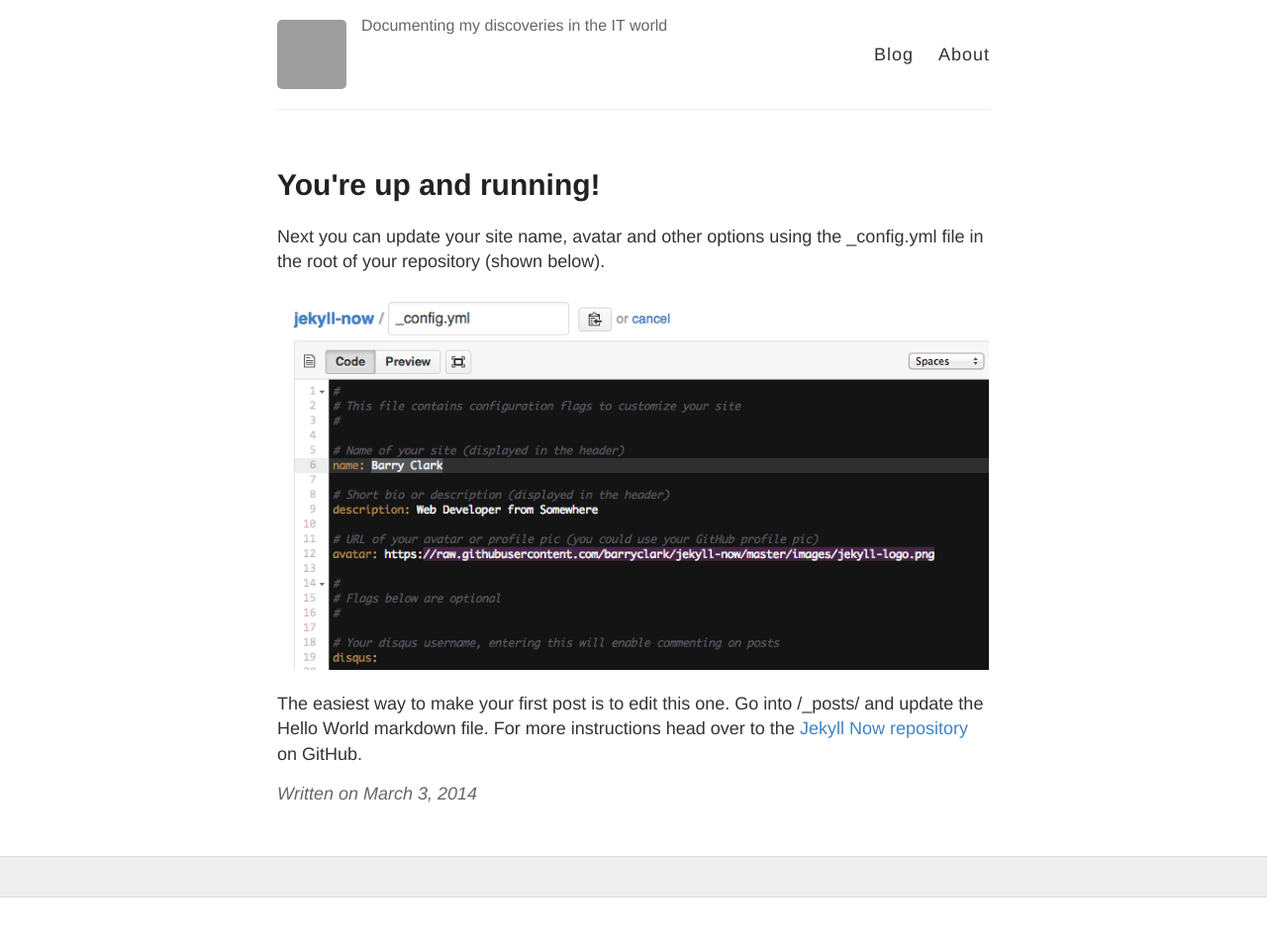
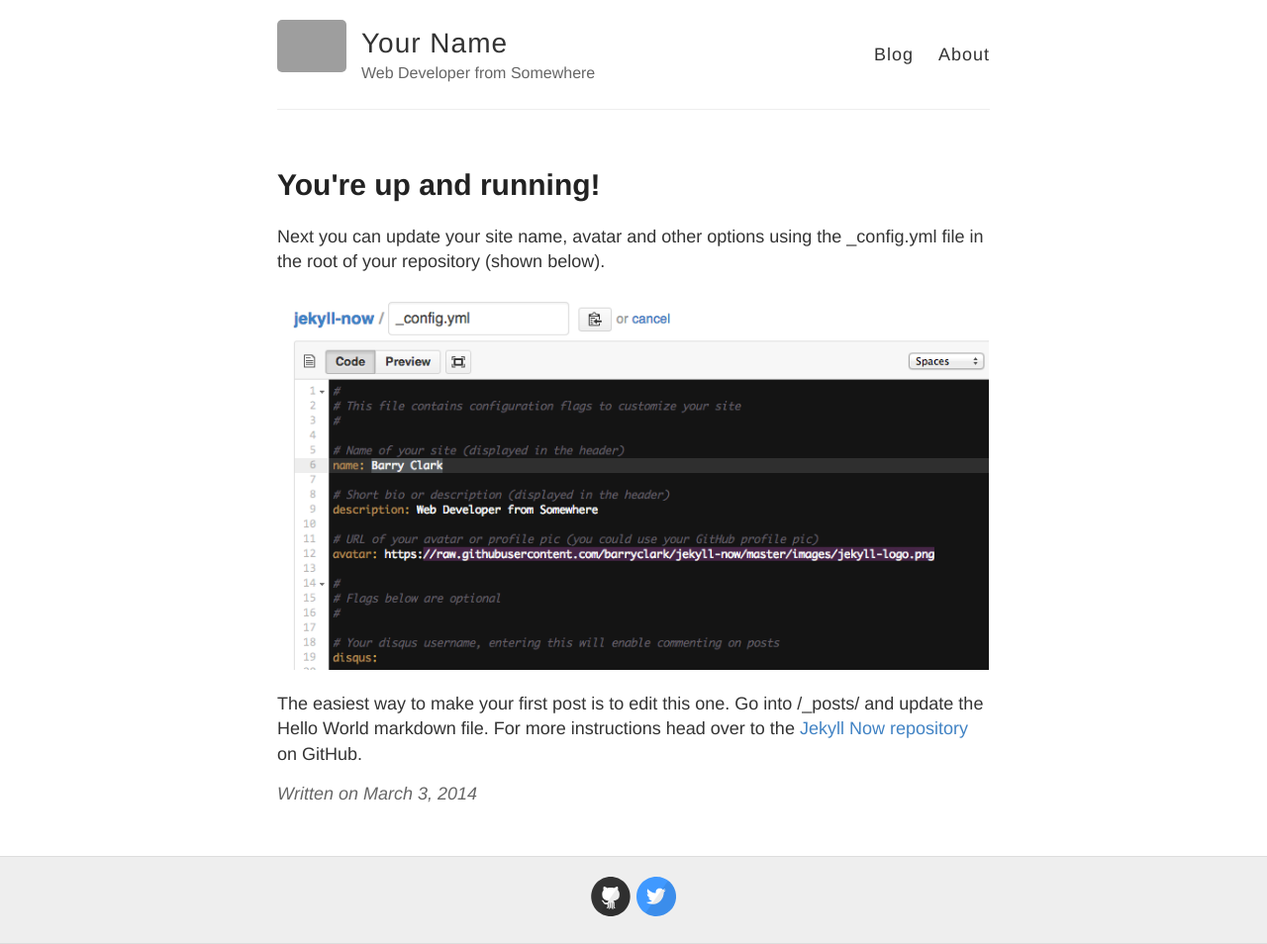
Before and after one commit to iamunixtz/blog, a Jekyll site: the page built from _posts/2014-3-3-Hello-World.md, in a window 1280 px wide. Shown: the whole page at 99% size. Built offline with Jekyll 4.4.1, drawn with Linux system fonts in a browser that asks for light colours; before the commit the page ends 907 px from its top, so only the background shows below that; part of the change alters nothing that is shown; grey boxes are pictures that could not be loaded.

Commit message:
Update _config.yml

```diff
--- a/_config.yml
+++ b/_config.yml
@@ -1,163 +1,86 @@
-# The Site Configuration
+#
+# This file contains configuration flags to customize your site
+#
 
-# Import the theme
-theme: jekyll-theme-chirpy
+# Name of your site (displayed in the header)
+name: Your Name
 
-# Change the following value to '/PROJECT_NAME' ONLY IF your site type is GitHub Pages Project sites
-# and doesn't have a custom domain.
-baseurl: ""
-
-# The language of the webpage › http://www.lingoes.net/en/translator/langcode.htm
-# If it has the same name as one of the files in folder `_data/locales`, the layout language will also be changed,
-# otherwise, the layout language will use the default value of 'en'.
-lang: en
-
-# Change to your timezone › http://www.timezoneconverter.com/cgi-bin/findzone/findzone
-timezone: America/New_York
-
-# jekyll-seo-tag settings › https://github.com/jekyll/jekyll-seo-tag/blob/master/docs/usage.md
-# ↓ --------------------------
-
-title: Christopher Hart # the main title
-
-tagline: Documenting my discoveries in the IT world # it will display as the sub-title
-
-description: Documenting my discoveries in the IT world
+# Short bio or description (displayed in the header)
+description: Web Developer from Somewhere
 
 # URL of your avatar or profile pic (you could use your GitHub profile pic)
-avatar: https://avatars3.githubusercontent.com/u/13562529
+avatar: https://raw.githubusercontent.com/barryclark/jekyll-now/master/images/jekyll-logo.png
+
+#
+# Flags below are optional
+#
+
+# Includes an icon in the footer for each username you enter
+footer-links:
+  dribbble:
+  email:
+  facebook:
+  flickr:
+  github: barryclark/jekyll-now
+  instagram:
+  linkedin:
+  pinterest:
+  rss: # just type anything here for a working RSS icon
+  twitter: jekyllrb
+  stackoverflow: # your stackoverflow profile, e.g. "users/50476/bart-kiers"
+  youtube: # channel/<your_long_string> or user/<user-name>
+  googleplus: # anything in your profile username that comes after plus.google.com/
+
+
+# Enter your Disqus shortname (not your username) to enable commenting on posts
+# You can find your shortname on the Settings page of your Disqus account
+disqus:
+
+# Enter your Google Analytics web tracking code (e.g. UA-2110908-2) to activate tracking
+google_analytics:
 
 # Your website URL (e.g. http://barryclark.github.io or http://www.barryclark.co)
 # Used for Sitemap.xml and your RSS feed
-url: https://www.chrisjhart.com
+url:
 
-github:
-  username: ChristopherJHart # change to your github username
+# If you're hosting your site at a Project repository on GitHub pages
+# (http://yourusername.github.io/repository-name)
+# and NOT your User repository (http://yourusername.github.io)
+# then add in the baseurl here, like this: "/repository-name"
+baseurl: ""
 
-twitter:
-  username: _ChrisJHart # change to your twitter username
+#
+# !! You don't need to change any of the configuration flags below !!
+#
 
-social:
-  # Change to your full name.
-  # It will be displayed as the default author of the posts and the copyright owner in the Footer
-  name: Christopher Hart
-  email: christopher@chrisjhart.com # change to your email address
-  links:
-    # The first element serves as the copyright owner's link
-    - https://twitter.com/_ChrisJHart # change to your twitter homepage
-    - https://github.com/ChristopherJHart # change to your github homepage
-    # Uncomment below to add more social links
-    # - https://www.facebook.com/username
-    # - https://www.linkedin.com/in/username
+permalink: /:title/
 
-google_site_verification: google_meta_tag_verification # change to your verification string
+# The release of Jekyll Now that you're using
+version: v1.2.0
 
-# ↑ --------------------------
+# Jekyll 3 now only supports Kramdown for Markdown
+kramdown:
+  # Use GitHub flavored markdown, including triple backtick fenced code blocks
+  input: GFM
+  # Jekyll 3 and GitHub Pages now only support rouge for syntax highlighting
+  syntax_highlighter: rouge
+  syntax_highlighter_opts:
+    # Use existing pygments syntax highlighting css
+    css_class: 'highlight'
 
-plugins:
-  - jekyll-paginate
+# Set the Sass partials directory, as we're using @imports
+sass:
+  style: :expanded # You might prefer to minify using :compressed
 
-# Enter your Google Analytics web tracking code (e.g. UA-2110908-2) to activate tracking
-analytics:
-  google:
-    id: G-8KHN5J9VMP
+# Use the following plug-ins
+gems:
+  - jekyll-sitemap # Create a sitemap using the official Jekyll sitemap gem
+  - jekyll-feed # Create an Atom feed using the official Jekyll feed gem
 
-# Prefer color scheme setting.
-#
-# Note: Keep empty will follow the system prefer color by default,
-# and there will be a toggle to switch the theme between dark and light
-# on the bottom left of the sidebar.
-#
-# Available options:
-#
-#     light  - Use the light color scheme
-#     dark   - Use the dark color scheme
-#
-theme_mode: # [light|dark]
-
-# The CDN endpoint for images.
-# Notice that once it is assigned, the CDN url
-# will be added to all image (site avatar & posts' images) paths starting with '/'
-#
-# e.g. 'https://cdn.com'
-img_cdn:
-
-# boolean type, the global switch for ToC in posts.
-toc: true
-
-disqus:
-
-paginate: 10
-
-# ------------ The following options are not recommended to be modified ------------------
-
-kramdown:
-  syntax_highlighter: rouge
-  syntax_highlighter_opts: # Rouge Options › https://github.com/jneen/rouge#full-options
-    css_class: highlight
-    # default_lang: console
-    span:
-      line_numbers: false
-    block:
-      line_numbers: true
-      start_line: 1
-
-collections:
-  tabs:
-    output: true
-    sort_by: order
-
-defaults:
-  - scope:
-      path: "" # An empty string here means all files in the project
-      type: posts
-    values:
-      layout: post
-      comments: true # Enable comments in posts.
-      toc: true # Display TOC column in posts.
-      # DO NOT modify the following parameter unless you are confident enough
-      # to update the code of all other post links in this project.
-      permalink: /:title/
-  - scope:
-      path: _drafts
-    values:
-      comments: false
-  - scope:
-      path: ""
-      type: tabs # see `site.collections`
-    values:
-      layout: page
-      permalink: /:title/
-      dynamic_title: true # Hide title in mobile screens.
-
-sass:
-  style: compressed
-
-compress_html:
-  clippings: all
-  comments: all
-  endings: all
-  profile: false
-  blanklines: false
-  ignore:
-    envs: [development]
-
+# Exclude these files from your production _site
 exclude:
-  - "*.gem"
-  - "*.gemspec"
-  - tools
-  - docs
+  - Gemfile
+  - Gemfile.lock
+  - LICENSE
   - README.md
-  - LICENSE
-  - gulpfile.js
-  - node_modules
-  - package*.json
-
-jekyll-archives:
-  enabled: [categories, tags]
-  layouts:
-    category: category
-    tag: tag
-  permalinks:
-    tag: /tags/:name/
-    category: /categories/:name/
+  - CNAME
```
